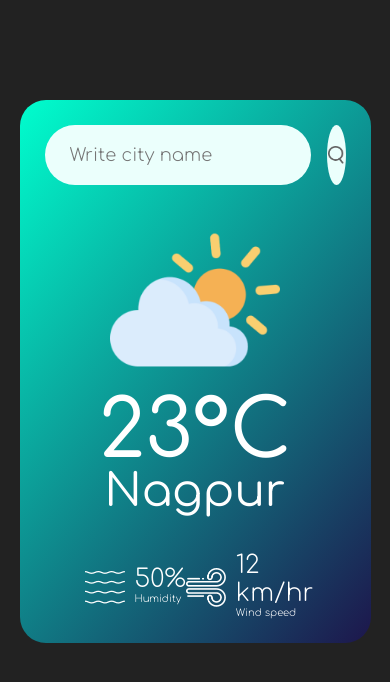
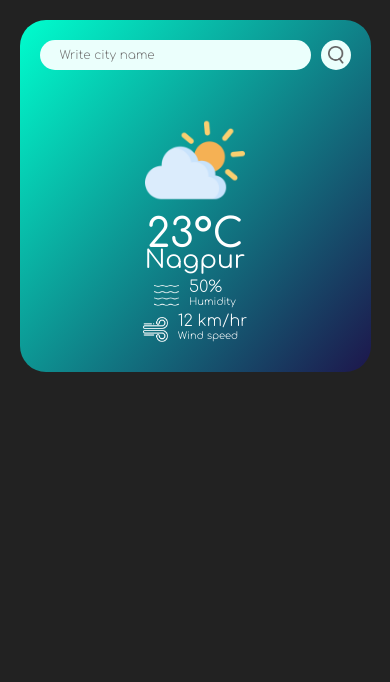
Before and after one commit to Brucebate/Weather-App, a plain HTML site: page index.html in a window 390 px wide. Drawn offline with Linux system fonts and the light colour scheme.

Commit message:
Made weather app responsive

```diff
--- a/style.css
+++ b/style.css
@@ -1,105 +1,151 @@
-
-
-
-*{
-    margin: 0px;
-    padding: 0px;
+* {
+    margin: 0;
+    padding: 0;
     box-sizing: border-box;
     font-family: "Comfortaa", sans-serif;
-
     font-weight: 300;
     font-size: 10px;
-
 }
 
-body{
+body {
     background: #222;
 }
-.card{
+
+.card {
     width: 90%;
-    max-width:450px;
+    max-width: 450px;
     background: linear-gradient(130deg, #00fece, #1d164c);
     color: #fff;
-    margin: 100px auto 0;
+    margin: 50px auto;
     padding: 25px;
     border-radius: 26px;
     text-align: center;
-
-
 }
 
-.search{
+.search {
     width: 100%;
     display: flex;
     align-items: center;
     justify-content: space-between;
+    margin-bottom: 20px;
 }
 
-.search input{
+.search input {
     border: 0;
     outline: 0;
     background-color: #ebfffc;
     color: #555;
-    padding: 10px 25px;
-    height: 60px;
+    padding: 10px 20px;
+    height: 40px;
     border-radius: 50px;
     flex: 1;
-    margin-right: 16px;
-    font-size: 18px;
+    margin-right: 10px;
+    font-size: 14px;
 }
 
-.search button{
+.search button {
     border: 0;
     outline: 0;
     margin: 0;
     padding: 0;
-    width: 60px;
-    height: 60px;
+    width: 40px;
+    height: 40px;
     background: #ebfffc;
     cursor: pointer;
     border-radius: 50%;
     display: flex;
     justify-content: center;
     align-items: center;
+}
 
-}
-.search img{
+.search img {
     width: 16px;
 }
 
-.weather-logo{
-    width: 170px;
-    margin-top: 30px;
+.weather-logo {
+    width: 120px;
+    margin-top: 20px;
+}
 
-}
-.weather h1{
-    font-size: 80px;
+.weather h1 {
+    font-size: 50px;
     font-weight: 500;
 }
-.weather h2{
-    font-size: 45px;
+
+.weather h2 {
+    font-size: 30px;
     font-weight: 400;
-    margin: -10px;
+    margin: -10px 0;
 }
 
-.details{
+.details {
     display: flex;
     justify-content: space-between;
     align-items: center;
-    padding: 0 40px;
-    margin-top: 50px;
+    padding: 0 20px;
+    margin-top: 30px;
 }
 
-.col{
+.col {
     display: flex;
     align-items: center;
     text-align: left;
 }
-.col img{
-    width: 40px;
+
+.col img {
+    width: 30px;
     margin-right: 10px;
 }
-.humidity, .wind{
-    font-size: 25px;
+
+.humidity, .wind {
+    font-size: 18px;
     margin-top: -6px;
 }
+
+/* Responsive Design */
+@media (max-width: 600px) {
+    .card {
+        margin: 20px auto;
+        padding: 20px;
+    }
+
+    .search input {
+        height: 30px;
+        font-size: 12px;
+    }
+
+    .search button {
+        width: 30px;
+        height: 30px;
+    }
+
+    .weather-logo {
+        width: 100px;
+    }
+
+    .weather h1 {
+        font-size: 40px;
+    }
+
+    .weather h2 {
+        font-size: 25px;
+    }
+
+    .details {
+        padding: 0 10px;
+        margin-top: 20px;
+        flex-direction: column;
+    }
+
+    .col {
+        margin-bottom: 10px;
+    }
+
+    .col img {
+        width: 25px;
+    }
+
+    .humidity, .wind {
+        font-size: 16px;
+    }
+}
```
